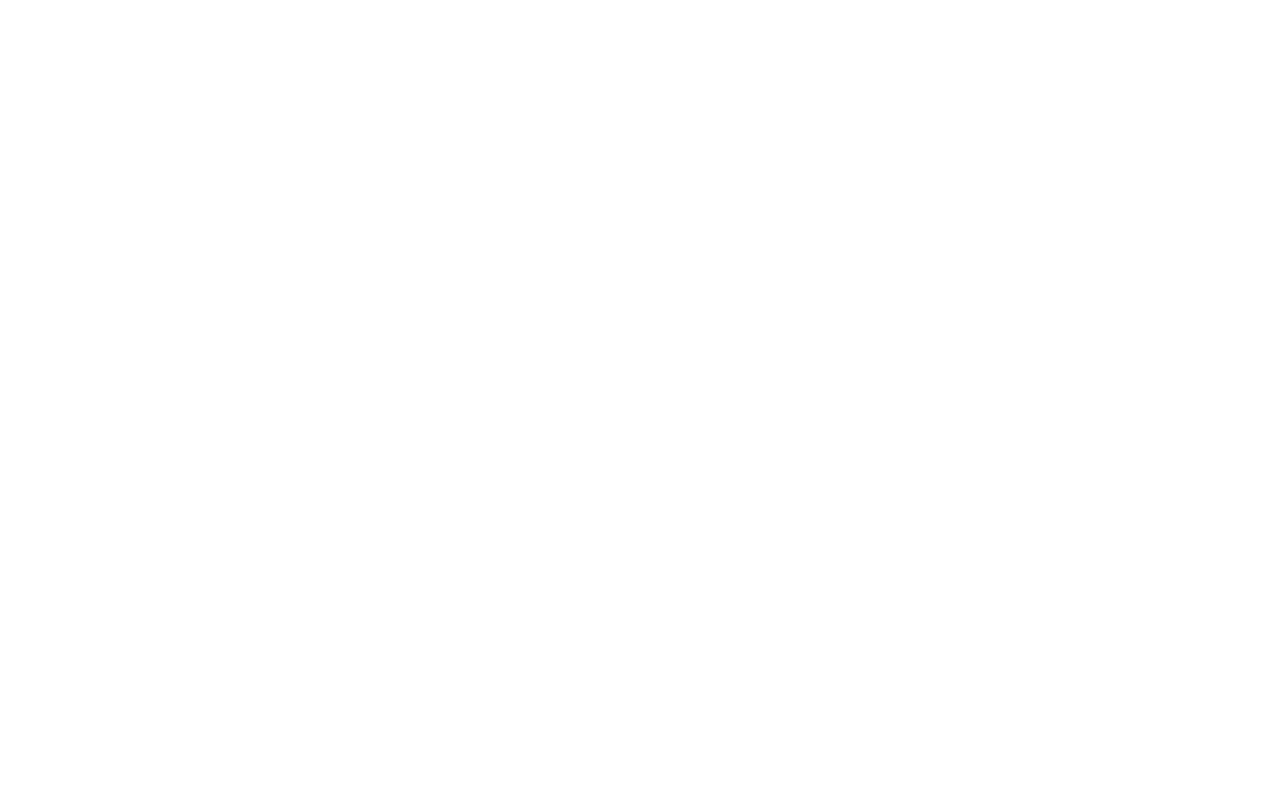
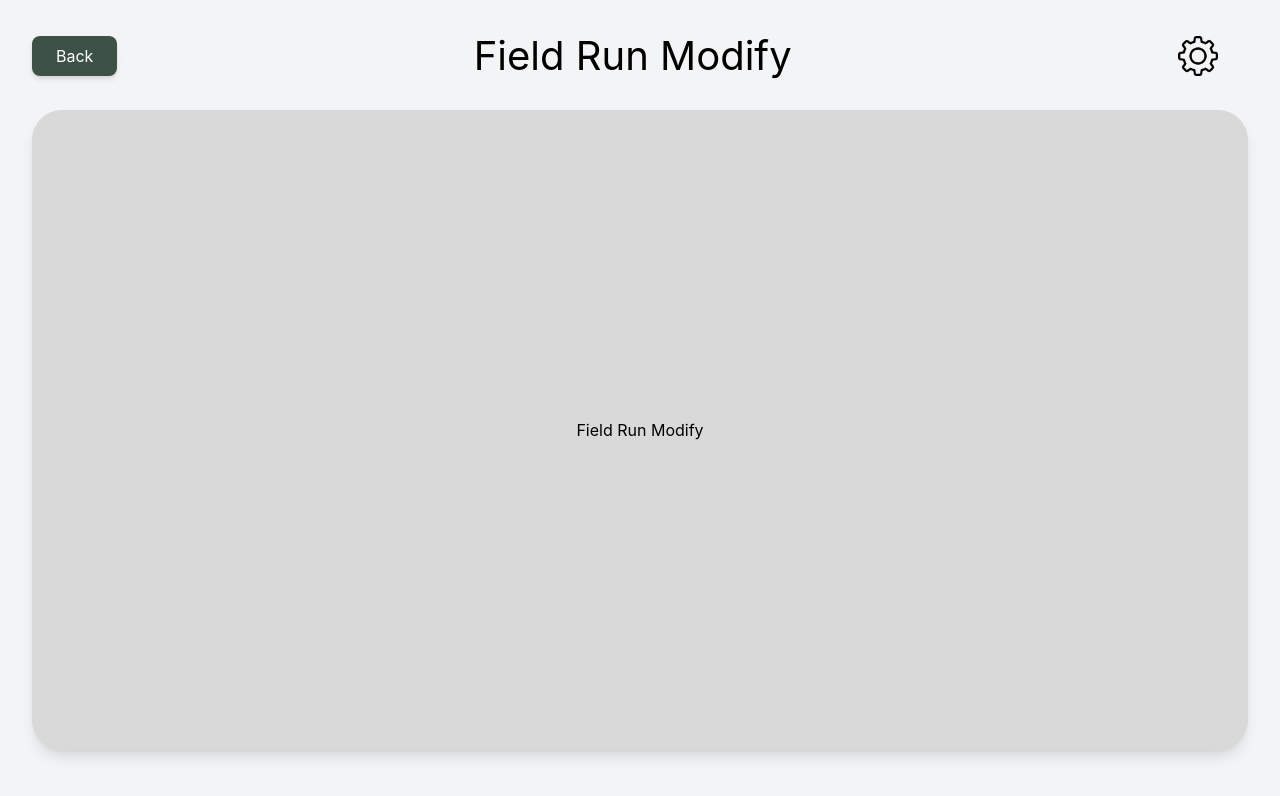
Before and after one commit to Mujahidshafi/Inventory_Management_PG, a React (Create React App) app: page /fieldRunModify in a window 1280 px wide. Before the commit this address had no page. Shown: the top 796 px of the page. Built offline with nearby package versions, Linux system fonts and the light colour scheme.

Commit message:
added pages

```diff
--- a/src/App.js
+++ b/src/App.js
@@ -10,6 +10,8 @@ import CleanStorage from "./pages/cleanStorage";
 import DeleteItems from "./pages/deleteItems";
 import ScreeningStorage from "./pages/screeningStorage";
 import EmployeeMenu from "./pages/employeeMenu";
+import FieldRunModify from "./pages/fieldRunModify";
+import RunningJob from "./pages/runningJob";
 
 
 function App() {
@@ -26,6 +28,8 @@ function App() {
       <Route path="/deleteItems" element={<DeleteItems />} />
       <Route path="/screeningStorage" element={<ScreeningStorage />} />
       <Route path="/employeeMenu" element={<EmployeeMenu />} />
+      <Route path="/fieldRunModify" element={<FieldRunModify/>} />
+      <Route path="/runningJob" element={<RunningJob/>} />
     </Routes>
   );
 }
--- /dev/null
+++ b/src/pages/fieldRunModify.js
@@ -0,0 +1,13 @@
+import React from "react";
+import "../App.css";
+import Layout from "../components/layout";
+
+function FieldRunModify() {
+  return (
+    <Layout title="Field Run Modify">
+      <span>Field Run Modify</span>
+    </Layout>
+  );
+}
+
+export default FieldRunModify;
--- /dev/null
+++ b/src/pages/runningJob.js
@@ -0,0 +1,13 @@
+import React from "react";
+import "../App.css";
+import Layout from "../components/layout";
+
+function RunningJob() {
+  return (
+    <Layout title="Running Job">
+      <span>Running Job</span>
+    </Layout>
+  );
+}
+
+export default RunningJob;
```
